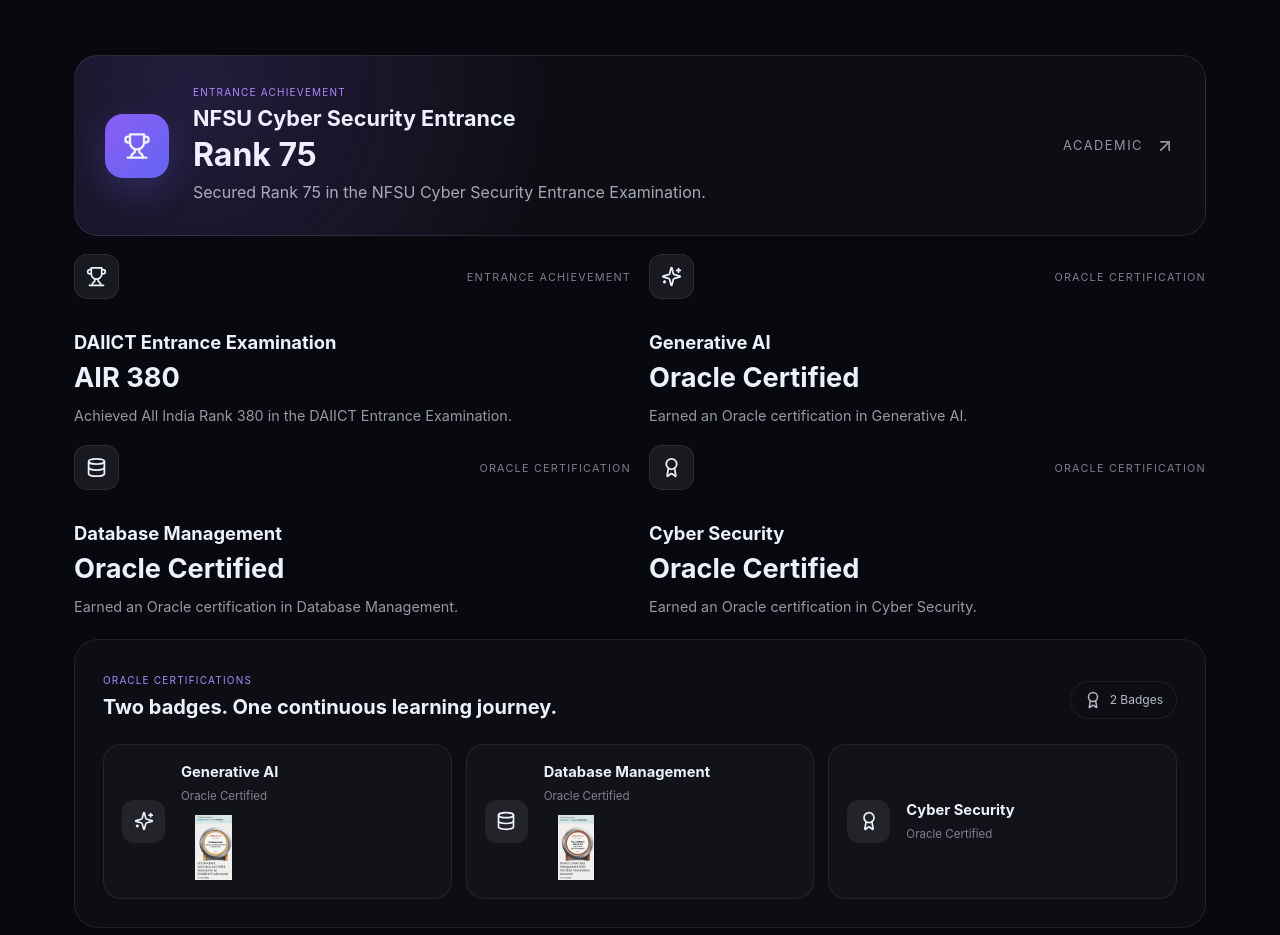
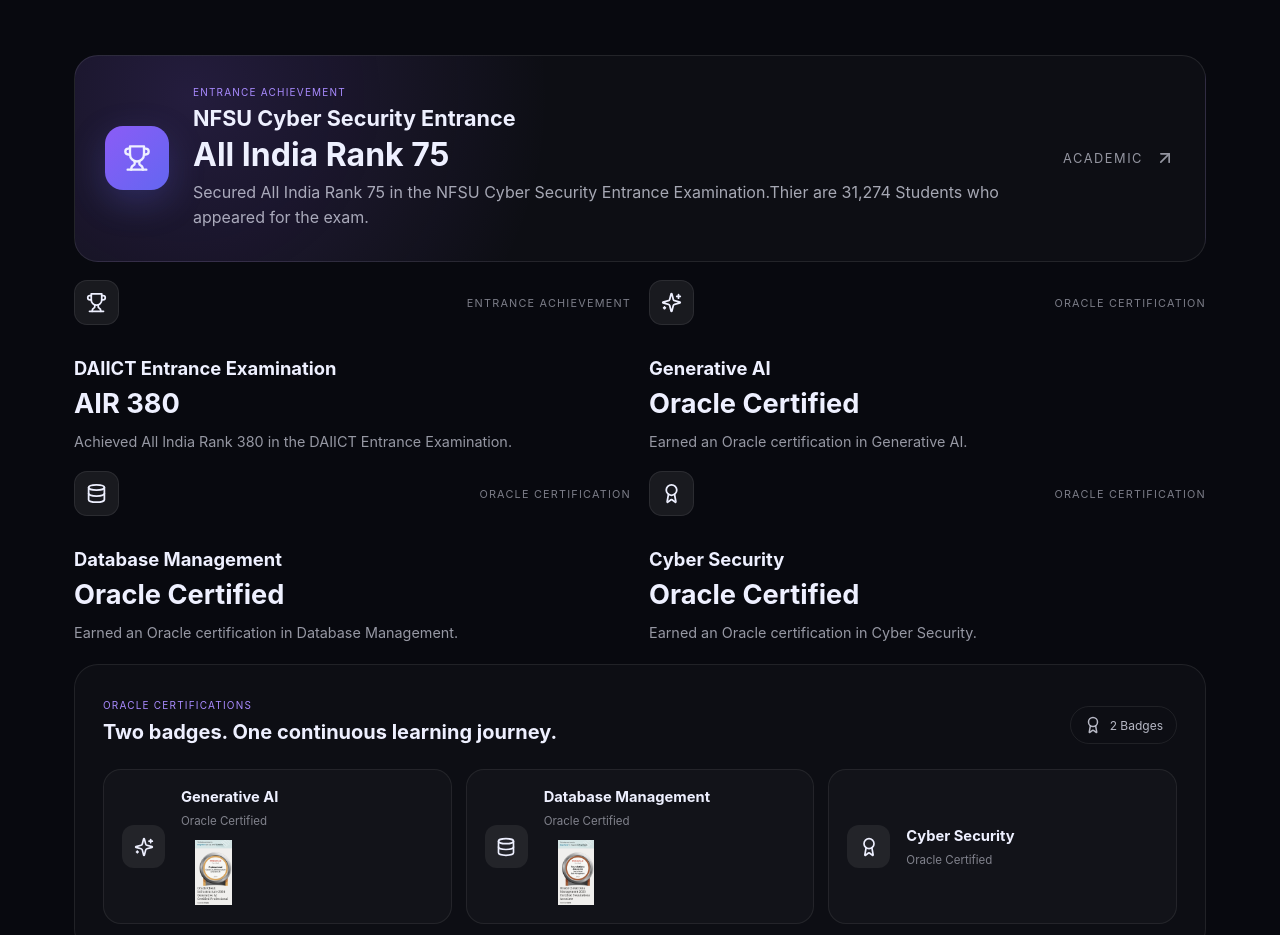
Before and after one commit to deeepraval/deep-raval-portfolio, a React (Vite) app: page / in a window 1280 px wide. Shown: the part 4000-4935 px from the top of the page. Built offline with nearby package versions, Linux system fonts and the light colour scheme.

Commit message:
Update portfolio main.jsx

```diff
--- a/src/main.jsx
+++ b/src/main.jsx
@@ -529,11 +529,11 @@
 
               <h3>NFSU Cyber Security Entrance</h3>
 
-              <strong>Rank 75</strong>
+              <strong>All India Rank 75</strong>
 
               <p>
-                Secured Rank 75 in the NFSU Cyber Security Entrance
-                Examination.
+                Secured All India Rank 75 in the NFSU Cyber Security Entrance
+                Examination.Thier are 31,274 Students who appeared for the exam.
               </p>
             </div>
 
```
